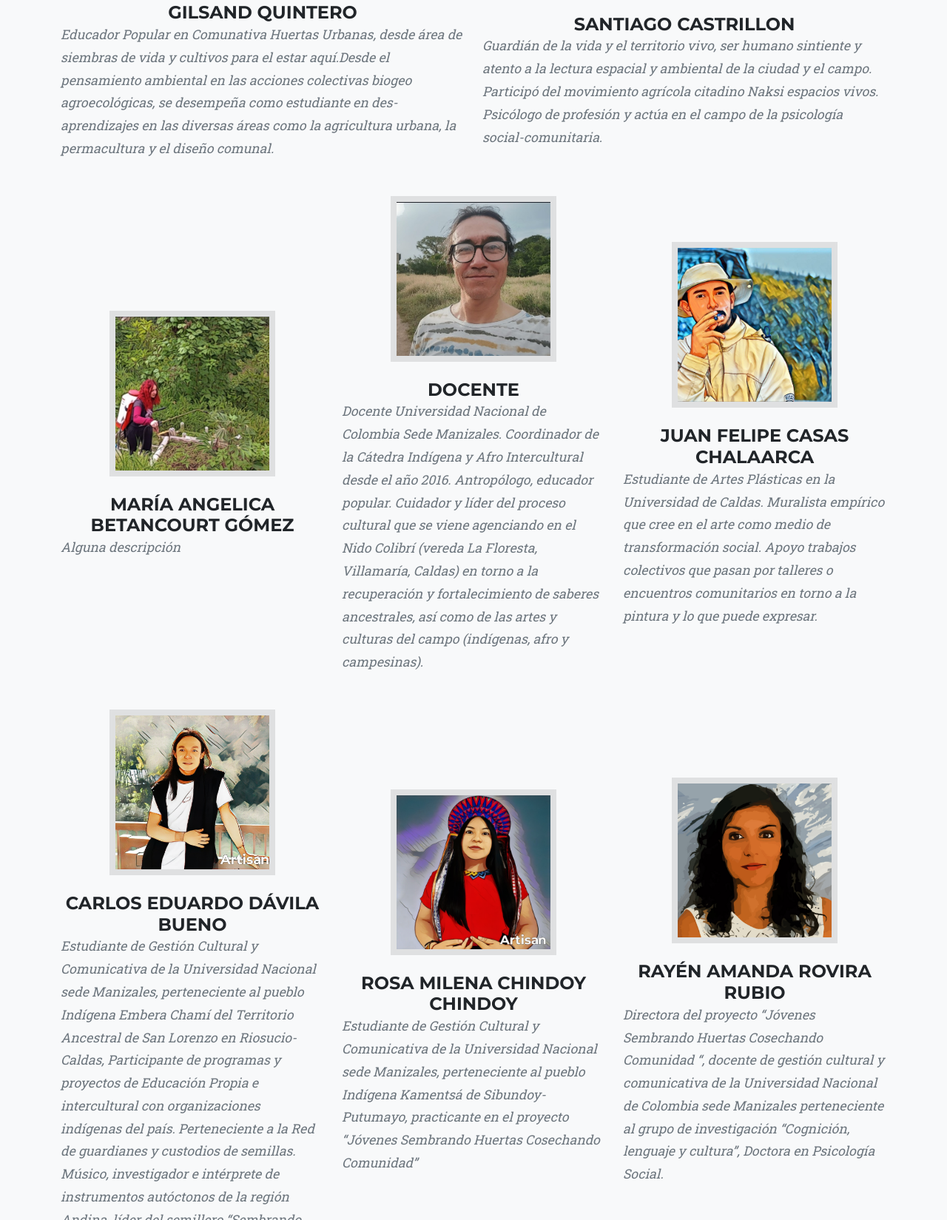
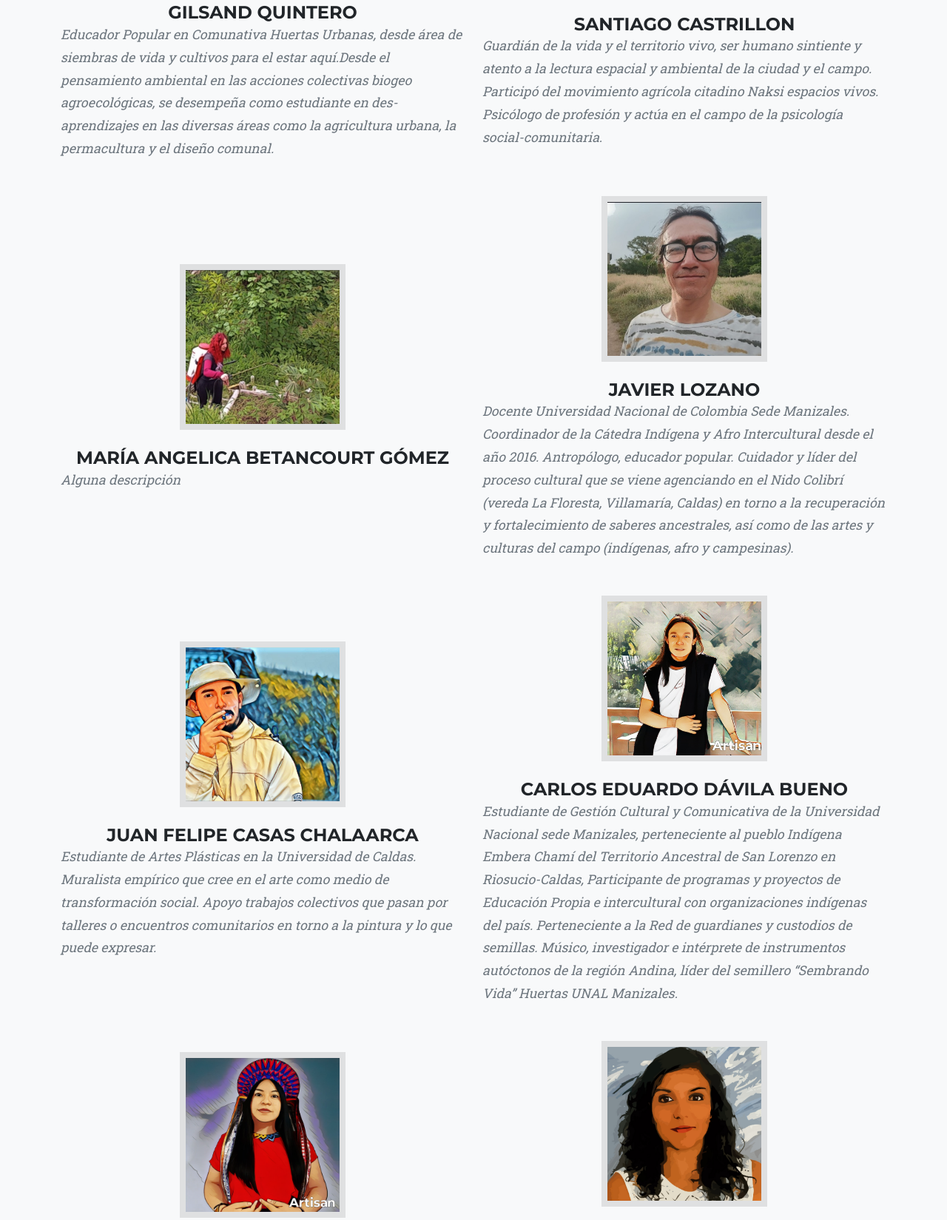
Before and after one commit to KrozFu/jsh-project, a website with bundled scripts: page index.html in a window 1280 px wide. Shown: the part 7884-9533 px from the top of the page at 74% size. Built offline with nearby package versions, Linux system fonts and the light colour scheme; a script that the page names is missing.

Commit message:
se agrego las fotos de los integrantes del equipo

```diff
--- a/index.html
+++ b/index.html
@@ -514,7 +514,7 @@
             <div class="row">
                 <div class="col-lg-6">
                     <div class="team-member">
-                        <img class="mx-auto img-cuadrada" src="assets/img/perfil/Nathaly.jpeg" alt="..." />
+                        <img class="mx-auto img-cuadrada" src="assets/img/perfil/nuevo-perfil/Solanggie Nathaly.png" alt="..." />
                         <h4>NATHALY TOBAR</h4>
                         <p class="text-muted">
                             Administradora de empresas, egresada de la Universidad Nacional de
@@ -527,7 +527,7 @@
                 </div>
                 <div class="col-lg-6">
                     <div class="team-member">
-                        <img class="mx-auto img-cuadrada" src="assets/img/perfil/Daniela.jpeg" alt="..." />
+                        <img class="mx-auto img-cuadrada" src="assets/img/perfil/nuevo-perfil/Daniela Giraldo  (1).png" alt="..." />
                         <h4>DANIELA GIRALDO</h4>
                         <p class="text-muted">Psicóloga, estudiante de antropología y de la maestría en conocimiento y
                             cultura del IPECAL. Parte del equipo de la corporación Emergiendo. Acompañante de procesos
@@ -538,7 +538,7 @@
                 </div>
                 <div class="col-lg-6">
                     <div class="team-member">
-                        <img class="mx-auto img-cuadrada" src="assets/img/perfil/gilsand.jpg" alt="..." />
+                        <img class="mx-auto img-cuadrada" src="assets/img/perfil/nuevo-perfil/Gilsan Quintero(1).png" alt="..." />
                         <h4>GILSAND QUINTERO</h4>
                         <p class="text-muted">Educador Popular en Comunativa Huertas Urbanas, desde área de siembras de
                             vida y cultivos para el estar aquí.Desde el pensamiento ambiental en las acciones colectivas
@@ -560,18 +560,18 @@
                         </p>
                     </div>
                 </div>
-                <div class="col-lg-4">
+                <div class="col-lg-6">
                     <div class="team-member">
-                        <img class="mx-auto img-cuadrada" src="assets/img/perfil/mariaAngelica.jpeg" alt="..." />
+                        <img class="mx-auto img-cuadrada" src="assets/img/perfil/nuevo-perfil/María Angélica.jpeg" alt="..." />
                         <h4>MARÍA ANGELICA BETANCOURT GÓMEZ</h4>
                         <p class="text-muted"> Alguna descripción
                         </p>
                     </div>
                 </div>
-                <div class="col-lg-4">
+                <div class="col-lg-6">
                     <div class="team-member">
-                        <img class="mx-auto img-cuadrada" src="assets/img/perfil/docente.jpeg" alt="..." />
-                        <h4>DOCENTE</h4>
+                        <img class="mx-auto img-cuadrada" src="assets/img/perfil/nuevo-perfil/Javier Lozano.jpeg" alt="..." />
+                        <h4>JAVIER LOZANO</h4>
                         <p class="text-muted"> Docente Universidad Nacional de Colombia Sede Manizales. Coordinador de
                             la Cátedra Indígena y Afro
                             Intercultural desde el año 2016. Antropólogo, educador popular. Cuidador y líder del proceso
@@ -584,9 +584,9 @@
                         </p>
                     </div>
                 </div>
-                <div class="col-lg-4">
+                <div class="col-lg-6">
                     <div class="team-member">
-                        <img class="mx-auto img-cuadrada" src="assets/img/perfil/Juan_Felipe.jpeg" alt="..." />
+                        <img class="mx-auto img-cuadrada" src="assets/img/perfil/nuevo-perfil/Juan Felipe .jpeg" alt="..." />
                         <h4>JUAN FELIPE CASAS CHALAARCA</h4>
                         <p class="text-muted"> Estudiante de Artes Plásticas en la Universidad de Caldas. Muralista
                             empírico que cree en el arte como medio de transformación social. Apoyo trabajos colectivos
@@ -595,9 +595,9 @@
                         </p>
                     </div>
                 </div>
-                <div class="col-lg-4">
+                <div class="col-lg-6">
                     <div class="team-member">
-                        <img class="mx-auto img-cuadrada" src="assets/img/perfil/carlos_eduardo.png" alt="..." />
+                        <img class="mx-auto img-cuadrada" src="assets/img/perfil/nuevo-perfil/Carlos Dávila.png" alt="..." />
                         <h4>CARLOS EDUARDO DÁVILA BUENO</h4>
                         <p class="text-muted"> Estudiante de Gestión Cultural y Comunicativa de la Universidad Nacional
                             sede Manizales, perteneciente al pueblo Indígena Embera Chamí del Territorio Ancestral de
@@ -608,9 +608,9 @@
                         </p>
                     </div>
                 </div>
-                <div class="col-lg-4">
+                <div class="col-lg-6">
                     <div class="team-member">
-                        <img class="mx-auto img-cuadrada" src="assets/img/perfil/rosa_milena.png" alt="..." />
+                        <img class="mx-auto img-cuadrada" src="assets/img/perfil/nuevo-perfil/Milena Chindoy.png" alt="..." />
                         <h4>ROSA MILENA CHINDOY CHINDOY</h4>
                         <p class="text-muted"> Estudiante de Gestión Cultural y Comunicativa de la Universidad Nacional
                             sede Manizales, perteneciente al pueblo Indígena Kamentsá de Sibundoy- Putumayo, practicante
@@ -618,9 +618,9 @@
                         </p>
                     </div>
                 </div>
-                <div class="col-lg-4">
+                <div class="col-lg-6">
                     <div class="team-member">
-                        <img class="mx-auto img-cuadrada" src="assets/img/perfil/rayen_amanda.jpg" alt="..." />
+                        <img class="mx-auto img-cuadrada" src="assets/img/perfil/nuevo-perfil/Rayén A.jpg" alt="..." />
                         <h4>RAYÉN AMANDA ROVIRA RUBIO</h4>
                         <p class="text-muted"> Directora del proyecto “Jóvenes Sembrando Huertas Cosechando Comunidad “,
                             docente de gestión cultural y comunicativa de la Universidad Nacional de Colombia sede
```
Also changed, not shown: assets/img/perfil/nuevo-perfil/Alejandra Zuluaga.jpg (added), assets/img/perfil/nuevo-perfil/Carlos Dávila.png (added), assets/img/perfil/nuevo-perfil/Diego Mauricio Muñoz.jpeg (added), assets/img/perfil/nuevo-perfil/Gilsan Quintero(1).png (added), assets/img/perfil/nuevo-perfil/Gloria Andrea.jpeg (added), assets/img/perfil/nuevo-perfil/Javier Lozano.jpeg (added), assets/img/perfil/nuevo-perfil/Juan Felipe .jpeg (added), assets/img/perfil/nuevo-perfil/Luis David Acosta.jpg (added), assets/img/perfil/nuevo-perfil/María Angélica.jpeg (added), assets/img/perfil/nuevo-perfil/Milena Chindoy.png (added), assets/img/perfil/nuevo-perfil/Rayén A.jpg (added), 2 other files.
